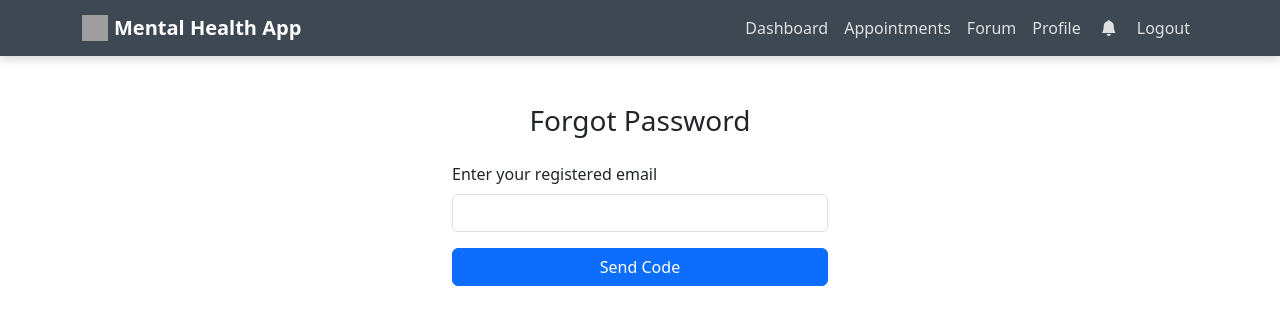
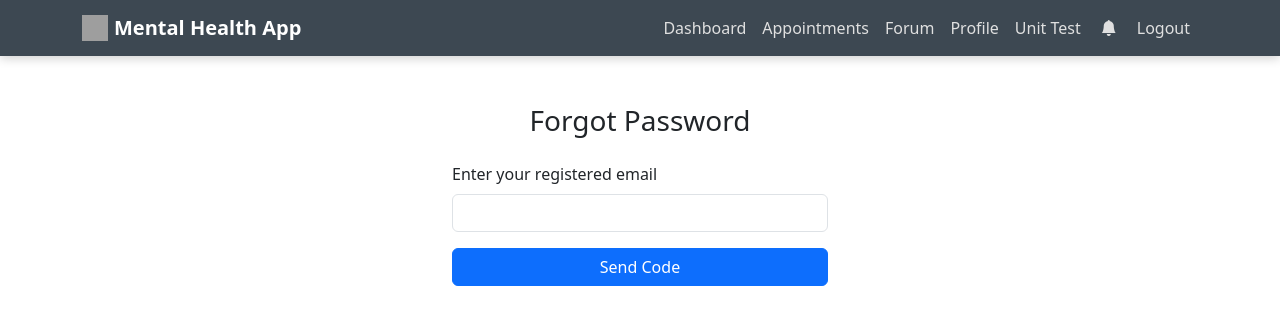
Before and after one commit to anishrijal412/Health_Support_Application, a Flask app: page /forgot in a window 1280 px wide. Shown: the top 325 px of the page. Run offline with Flask 3, Linux system fonts and the light colour scheme; grey boxes are pictures that could not be loaded.

Commit message:
raw chNges

```diff
--- a/app.py
+++ b/app.py
@@ -42,6 +42,7 @@ def create_app():
     from routes.forum import forum
     from models.forum import ForumPost, ForumReply
     from routes.api_test import api_test
+    from routes.unit_test import unit_test
 
 
 
@@ -55,6 +56,7 @@ def create_app():
     app.register_blueprint(medications_bp)
     app.register_blueprint(forum)
     app.register_blueprint(api_test)
+    app.register_blueprint(unit_test)
 
 
 
--- /dev/null
+++ b/routes/unit_test.py
@@ -0,0 +1,136 @@
+import io
+import os
+import sys
+from datetime import datetime
+import unittest
+from flask import Blueprint, jsonify, render_template, send_from_directory
+from openpyxl import Workbook
+
+unit_test = Blueprint('unit_test', __name__)
+
+BASE_DIR = os.path.abspath(os.path.join(os.path.dirname(__file__), '..'))
+TEST_DIR = os.path.join(BASE_DIR, 'tests')
+REPORTS_DIR = os.path.join(BASE_DIR, 'instance', 'reports')
+REPORT_FILENAME = 'unit_test_report.xlsx'
+
+if BASE_DIR not in sys.path:
+    sys.path.append(BASE_DIR)
+
+
+class RecordingTestResult(unittest.TextTestResult):
+    def __init__(self, stream, descriptions, verbosity):
+        super().__init__(stream, descriptions, verbosity)
+        self.test_records = []
+
+    def addSuccess(self, test):
+        super().addSuccess(test)
+        self.test_records.append({
+            'name': self.getDescription(test),
+            'status': 'Success',
+            'message': 'Test passed'
+        })
+
+    def addFailure(self, test, err):
+        super().addFailure(test, err)
+        self.test_records.append({
+            'name': self.getDescription(test),
+            'status': 'Failure',
+            'message': self._exc_info_to_string(err, test)
+        })
+
+    def addError(self, test, err):
+        super().addError(test, err)
+        self.test_records.append({
+            'name': self.getDescription(test),
+            'status': 'Error',
+            'message': self._exc_info_to_string(err, test)
+        })
+
+
+class RecordingTextTestRunner(unittest.TextTestRunner):
+    def _makeResult(self):
+        return RecordingTestResult(self.stream, self.descriptions, self.verbosity)
+
+
+def _ensure_reports_dir():
+    os.makedirs(REPORTS_DIR, exist_ok=True)
+    return REPORTS_DIR
+
+
+def _save_report(records):
+    reports_dir = _ensure_reports_dir()
+    workbook = Workbook()
+    worksheet = workbook.active
+    worksheet.title = 'Test Results'
+
+    worksheet.append(['Test Name', 'Status', 'Message', 'Timestamp'])
+    timestamp = datetime.now().strftime('%Y-%m-%d %H:%M:%S')
+
+    for record in records:
+        worksheet.append([
+            record.get('name', 'Unknown Test'),
+            record.get('status', 'Unknown'),
+            record.get('message', ''),
+            timestamp
+        ])
+
+    workbook.save(os.path.join(reports_dir, REPORT_FILENAME))
+
+
+def _run_tests(test_modules=None):
+    loader = unittest.TestLoader()
+
+    if test_modules:
+        suites = [loader.loadTestsFromName(name) for name in test_modules]
+        suite = unittest.TestSuite(suites)
+    else:
+        suite = loader.discover(start_dir=TEST_DIR)
+
+    stream = io.StringIO()
+    runner = RecordingTextTestRunner(stream=stream, verbosity=2)
+    result = runner.run(suite)
+
+    _save_report(result.test_records)
+
+    return {
+        'success': True,
+        'file_url': f'/download/{REPORT_FILENAME}',
+        'results': result.test_records,
+        'output': stream.getvalue()
+    }
+
+
+@unit_test.route('/unit-test')
+def unit_test_page():
+    return render_template('unit_test.html')
+
+
+@unit_test.route('/run-all-tests', methods=['POST'])
+def run_all_tests():
+    return jsonify(_run_tests())
+
+
+@unit_test.route('/run-login-test', methods=['POST'])
+def run_login_test():
+    return jsonify(_run_tests(['tests.test_login']))
+
+
+@unit_test.route('/run-forum-test', methods=['POST'])
+def run_forum_test():
+    return jsonify(_run_tests(['tests.test_forum']))
+
+
+@unit_test.route('/run-appointment-test', methods=['POST'])
+def run_appointment_test():
+    return jsonify(_run_tests(['tests.test_appointment']))
+
+
+@unit_test.route('/run-profile-test', methods=['POST'])
+def run_profile_test():
+    return jsonify(_run_tests(['tests.test_profile']))
+
+
+@unit_test.route(f'/download/{REPORT_FILENAME}')
+def download_report():
+    reports_dir = _ensure_reports_dir()
+    return send_from_directory(reports_dir, REPORT_FILENAME, as_attachment=True)
--- a/templates/base.html
+++ b/templates/base.html
@@ -97,6 +97,10 @@
             <a class="nav-link {% if request.endpoint == 'profile.manage_profile' %}active{% endif %}"
               href="{{ url_for('profile.manage_profile') }}">Profile</a>
           </li>
+           <li class="nav-item">
+            <a class="nav-link {% if request.endpoint and request.endpoint.startswith('unit_test.') %}active{% endif %}"
+              href="{{ url_for('unit_test.unit_test_page') }}">Unit Test</a>
+          </li>
           <li class="nav-item d-flex align-items-center">
             <button type="button" class="notification-button position-relative" data-bs-toggle="modal"
               data-bs-target="#notificationsModal">
```
Also changed, not shown: templates/unit_test.html (added, +101 -0 lines), tests/test_appointment.py (added, +13 -0 lines), tests/test_forum.py (added, +13 -0 lines), tests/test_login.py (added, +13 -0 lines), tests/test_profile.py (added, +13 -0 lines), instance/mental_health.db, 1 other file.
